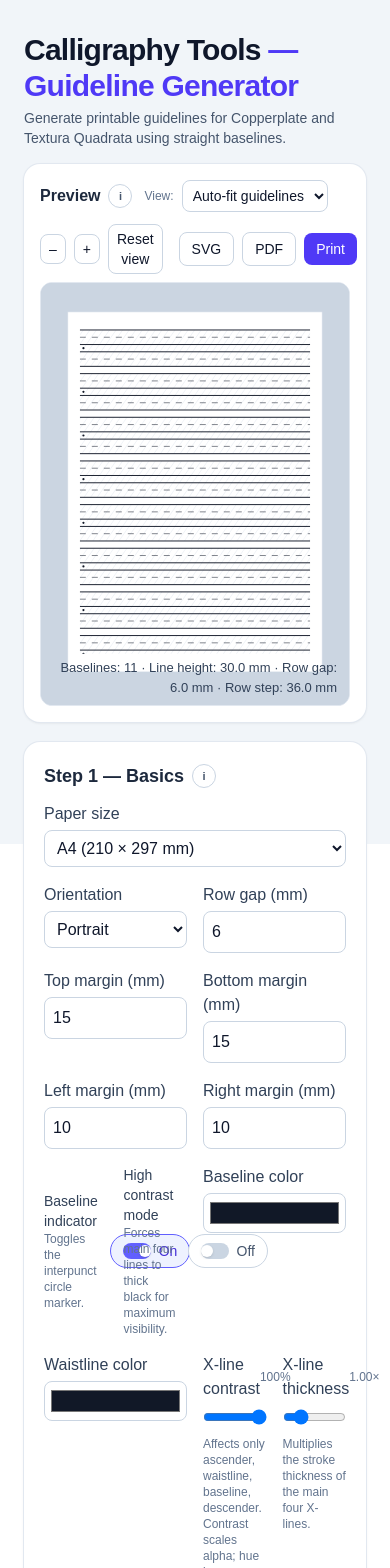
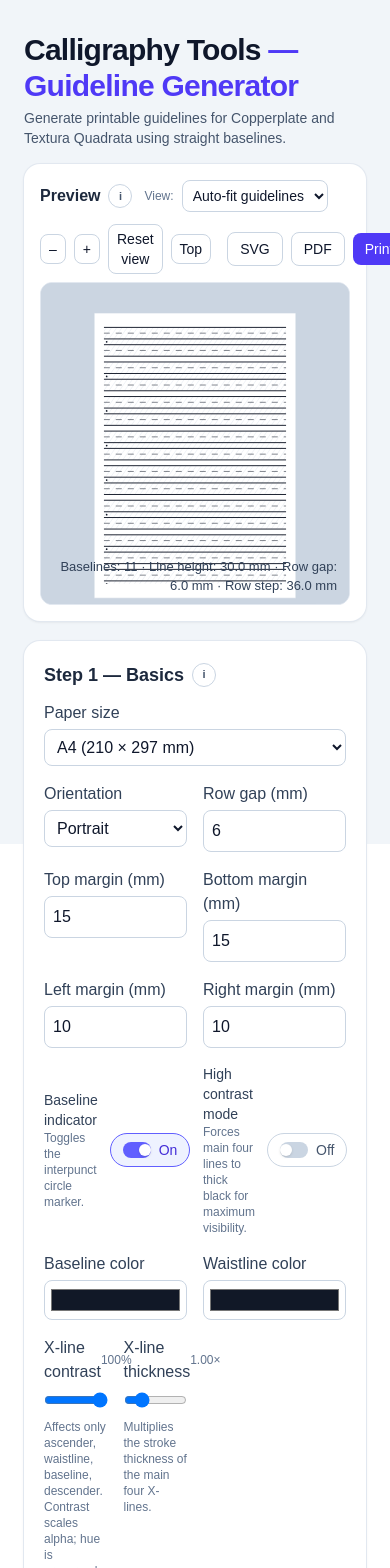
Before and after one commit to mashw/calligraphy-tools, a Next.js app: page /guidelines in a window 390 px wide. Shown: the top 1568 px of the page. Built offline with nearby package versions, Linux system fonts and the light colour scheme.

Commit message:
Update guideline preview defaults and layout

```diff
--- a/src/app/guidelines/page.tsx
+++ b/src/app/guidelines/page.tsx
@@ -428,7 +428,11 @@ export default function GuidelinesPage() {
   const [userScaleFactor, setUserScaleFactor] = useState(1);
   const [userSpaceFactor, setUserSpaceFactor] = useState(1);
 
-  const [zoom, setZoom] = useState(5);
+  const [isNarrow, setIsNarrow] = useState(() => (typeof window !== 'undefined'
+    ? window.matchMedia('(max-width: 640px)').matches
+    : false));
+  const DEFAULT_ZOOM = isNarrow ? 5 : 4;
+  const [zoom, setZoom] = useState(DEFAULT_ZOOM);
   const DEFAULT_AUTOFIT_ZOOM = 1.4;
   const [pan, setPan] = useState({ x: 0, y: 0 });
   const [isPanning, setIsPanning] = useState(false);
@@ -442,6 +446,25 @@ export default function GuidelinesPage() {
 
   const svgRef = useRef<SVGSVGElement | null>(null);
   const [previewPxH, setPreviewPxH] = useState(0);
+
+  useEffect(() => {
+    if (typeof window === 'undefined') return;
+    const mq = window.matchMedia('(max-width: 640px)');
+    const update = () => setIsNarrow(mq.matches);
+    update();
+    if (mq.addEventListener) {
+      mq.addEventListener('change', update);
+    } else {
+      mq.addListener(update);
+    }
+    return () => {
+      if (mq.removeEventListener) {
+        mq.removeEventListener('change', update);
+      } else {
+        mq.removeListener(update);
+      }
+    };
+  }, []);
 
   useEffect(() => {
     const el = svgRef.current;
@@ -647,8 +670,7 @@ export default function GuidelinesPage() {
 
   }, [baselinePositions, margins.left, margins.right, box.w, guideTemplate, xMM, ascMM, descMM, script, effectiveNibMM, nibMM]);
 
-  // ---------- ViewBox (includes stage margin so paper stands out) ----------
-  const vb = useMemo(() => {
+  const computeBaseView = () => {
     const topPadPX = 30;
     const fitZoom = view === 'autofit' ? DEFAULT_AUTOFIT_ZOOM : 1;
     const zoomForView = view === 'custom' ? zoom : fitZoom;
@@ -712,6 +734,19 @@ export default function GuidelinesPage() {
     const mmPerPx = previewPxH > 0 ? baseVhMM / previewPxH : 0;
     const extraTopMM = view === 'autofit' ? topPadPX * mmPerPx : 0;
 
+    return {
+      minX,
+      minY,
+      vw,
+      vh,
+      stagePadMM,
+      extraTopMM,
+    };
+  };
+
+  // ---------- ViewBox (includes stage margin so paper stands out) ----------
+  const vb = useMemo(() => {
+    const { minX, minY, vw, vh, stagePadMM, extraTopMM } = computeBaseView();
 
     let minXc = minX + pan.x - stagePadMM;
     let minYc = minY + pan.y - stagePadMM - extraTopMM;
@@ -730,7 +765,6 @@ export default function GuidelinesPage() {
         minXc = -stagePadMM + pan.x;
       }
     }
-
 
     return { minX: minXc, minY: minYc, vw: vwc, vh: vhc, str: `${minXc} ${minYc} ${vwc} ${vhc}` };
   }, [view, box, guideSets, zoom, pan, previewPxH, DEFAULT_AUTOFIT_ZOOM]);
@@ -859,14 +893,16 @@ export default function GuidelinesPage() {
   }
 
   function resetView() {
+    setView('autofit');
+    setZoom(DEFAULT_ZOOM);
     setPan({ x: 0, y: 0 });
-
-    // Only force mode changes when you're in custom.
-    // Reset should not unexpectedly pull you out of fullpage.
-    if (view === 'custom') {
-      setView('autofit');
-      setZoom(DEFAULT_AUTOFIT_ZOOM); // seed for next manual zoom
-    }
+  }
+
+  function goToTop() {
+    const { minY, stagePadMM, extraTopMM } = computeBaseView();
+    void stagePadMM;
+    void extraTopMM;
+    setPan((p) => ({ ...p, y: -minY }));
   }
 
 
@@ -947,6 +983,9 @@ export default function GuidelinesPage() {
               <button onMouseDown={e => e.preventDefault()} onClick={resetView} className="px-2 py-1 text-sm rounded-lg border border-slate-300 bg-white">
                 Reset view
               </button>
+              <button onMouseDown={e => e.preventDefault()} onClick={goToTop} className="px-2 py-1 text-sm rounded-lg border border-slate-300 bg-white">
+                Top
+              </button>
 
               <button onMouseDown={e => e.preventDefault()} onClick={downloadSVG} className="ml-2 px-3 py-1.5 text-sm rounded-lg border border-slate-300 bg-white">
                 SVG
@@ -965,7 +1004,7 @@ export default function GuidelinesPage() {
             <svg
               ref={svgRef}
               viewBox={vb.str}
-              className={`block mx-auto w-full h-[50vh] touch-none ${isPanning ? 'cursor-move' : 'cursor-grab active:cursor-grabbing'}`}
+              className={`block mx-auto w-full h-[38vh] sm:h-[44vh] md:h-[50vh] touch-none ${isPanning ? 'cursor-move' : 'cursor-grab active:cursor-grabbing'}`}
               style={{ background: '#cbd5e1' }}
               preserveAspectRatio={view === 'fullpage' ? 'xMidYMid meet' : 'xMidYMin meet'}
               onPointerDown={onPointerDown}
@@ -1192,7 +1231,8 @@ export default function GuidelinesPage() {
                 onChange={(e) => setMarginRightMM(parseFloat(e.target.value || '0') || 0)}
               />
             </div>
-            <div className="sm:col-span-2 grid grid-cols-2 gap-4">
+            <div className="col-span-2">
+              <div className="grid grid-cols-2 gap-4">
                 {/* Baseline indicator */}
                 <div className="flex items-center justify-between gap-3">
                   <div>
@@ -1233,7 +1273,10 @@ export default function GuidelinesPage() {
                   </button>
                 </div>
               </div>
-
+            </div>
+
+            <div className="col-span-2">
+              <div className="grid grid-cols-2 gap-4 items-start">
                 <div>
                   <label className="font-medium text-slate-700">Baseline color</label>
                   <input
@@ -1258,6 +1301,8 @@ export default function GuidelinesPage() {
                       setHighContrastMode(false);
                     }}
                   />
+                </div>
+              </div>
             </div>
             <div className="sm:col-span-2 grid grid-cols-2 gap-4">
               {/* X-line contrast */}
```
Lines whose indentation alone changed are shown as unchanged.
